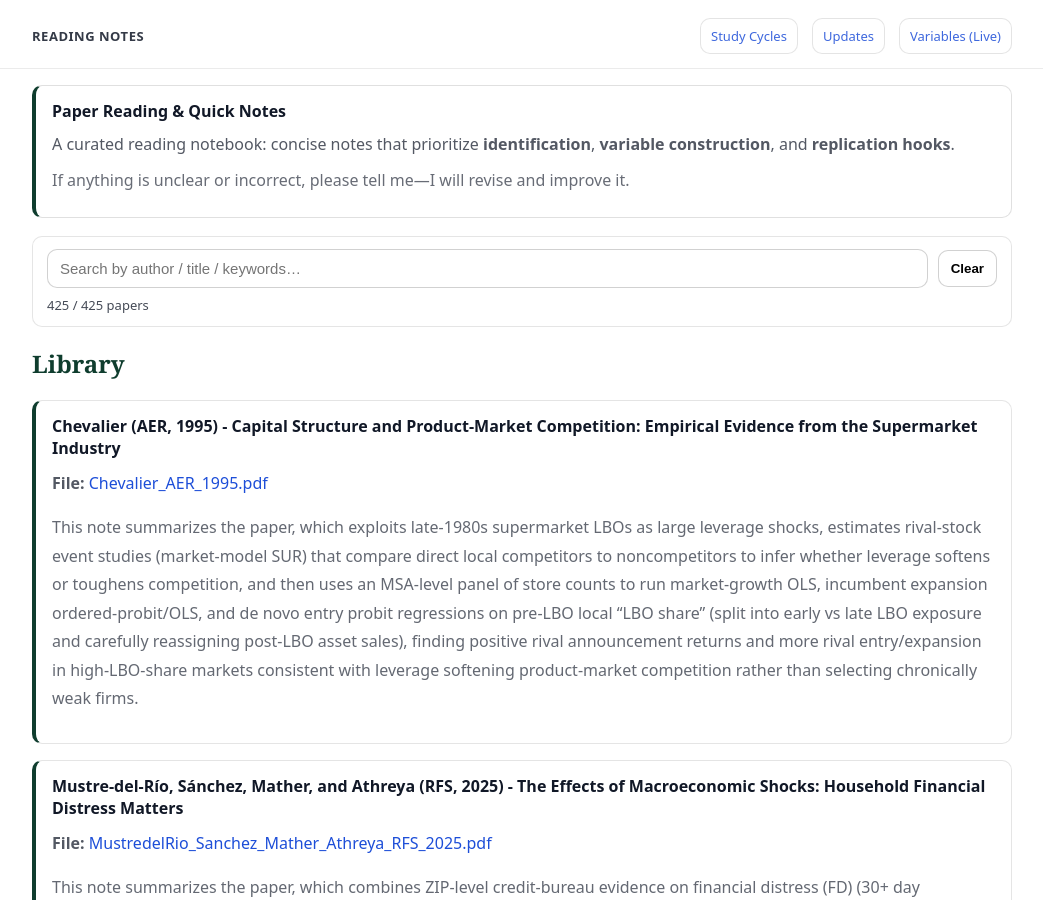
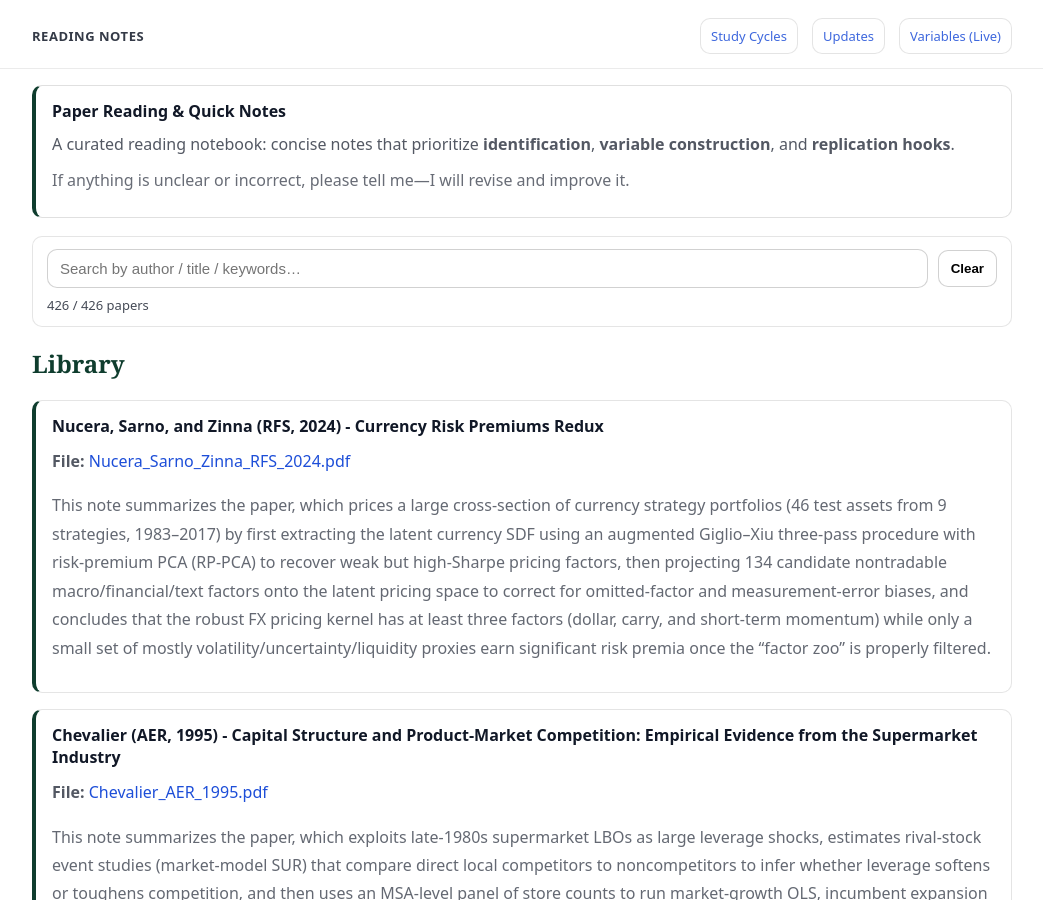
Before and after one commit to yaxinzn/study-archive, a Jekyll site: the page built from reading/index.md, in a window 1280 px wide and 900 px high. Shown: the whole window, without its empty margins (118-1161 px from the left). Built offline with Jekyll 4.4.1, drawn with Linux system fonts in a browser that asks for light colours.

Commit message:
Reading: add/update Nucera_Sarno_Zinna_RFS_2024.pdf

```diff
--- a/_data/reading.yml
+++ b/_data/reading.yml
@@ -1,3 +1,7 @@
+- title: "Nucera, Sarno, and Zinna (RFS, 2024) - Currency Risk Premiums Redux"
+  file: "Nucera_Sarno_Zinna_RFS_2024.pdf"
+  desc: "This note summarizes the paper, which prices a large cross-section of currency strategy portfolios (46 test assets from 9 strategies, 1983–2017) by first extracting the latent currency SDF using an augmented Giglio–Xiu three-pass procedure with risk-premium PCA (RP-PCA) to recover weak but high-Sharpe pricing factors, then projecting 134 candidate nontradable macro/financial/text factors onto the latent pricing space to correct for omitted-factor and measurement-error biases, and concludes that the robust FX pricing kernel has at least three factors (dollar, carry, and short-term momentum) while only a small set of mostly volatility/uncertainty/liquidity proxies earn significant risk premia once the “factor zoo” is properly filtered."
+
 - title: "Chevalier (AER, 1995) - Capital Structure and Product-Market Competition: Empirical Evidence from the Supermarket Industry"
   file: "Chevalier_AER_1995.pdf"
   desc: "This note summarizes the paper, which exploits late-1980s supermarket LBOs as large leverage shocks, estimates rival-stock event studies (market-model SUR) that compare direct local competitors to noncompetitors to infer whether leverage softens or toughens competition, and then uses an MSA-level panel of store counts to run market-growth OLS, incumbent expansion ordered-probit/OLS, and de novo entry probit regressions on pre-LBO local “LBO share” (split into early vs late LBO exposure and carefully reassigning post-LBO asset sales), finding positive rival announcement returns and more rival entry/expansion in high-LBO-share markets consistent with leverage softening product-market competition rather than selecting chronically weak firms."
```
Also changed, not shown: 1 other file.
